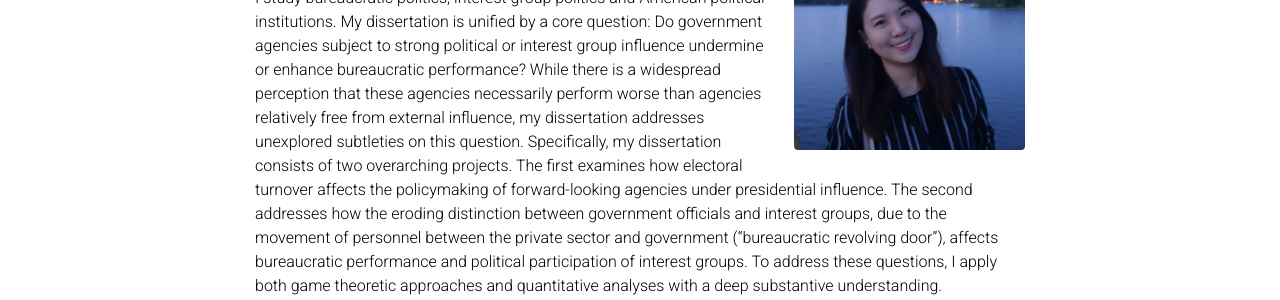
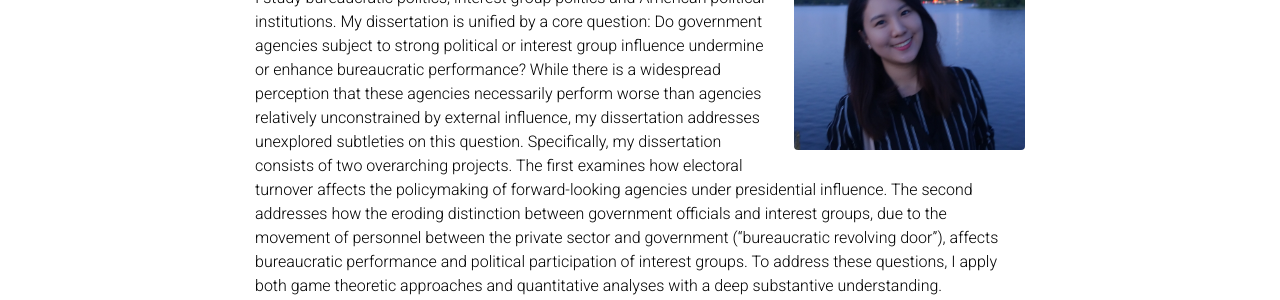
Before and after one commit to kyuwon-lee/kyuwon-lee.github.io, a Jekyll site: the page built from _pages/about.md, in a window 1280 px wide. Shown: the part 302-602 px from the top of the page. Built offline with Jekyll 4.4.1, drawn with Linux system fonts in a browser that asks for light colours; full-size pictures stand in for the smaller copies a plugin makes; comment, search, counter and statistics services are not loaded; a style sheet for code colours, icons or effects is not loaded; some of the changed text lies outside the part shown.

Commit message:
Update about.md

```diff
--- a/_pages/about.md
+++ b/_pages/about.md
@@ -17,7 +17,7 @@ profile:
 
 I am a PhD candidate in the Department of Politics at New York University. I received a BA and MA in Political Science and International Relations from Seoul National University.
 
-I study bureaucratic politics, interest group politics and American political institutions. My dissertation is unified by a core question: Do government agencies subject to strong political or interest group influence undermine or enhance bureaucratic performance? While there is a widespread perception that these agencies necessarily perform worse than agencies relatively free from external influence, my dissertation addresses unexplored subtleties on this question. Specifically, my dissertation consists of two overarching projects. The first examines how electoral turnover affects the policymaking of forward-looking agencies under presidential influence. The second addresses how the eroding distinction between government officials and interest groups, due to the movement of personnel between the private sector and government ("bureaucratic revolving door"), affects bureaucratic performance and political participation of interest groups. To address these questions, I apply both game theoretic approaches and quantitative analyses with a deep substantive understanding.
+I study bureaucratic politics, interest group politics and American political institutions. My dissertation is unified by a core question: Do government agencies subject to strong political or interest group influence undermine or enhance bureaucratic performance? While there is a widespread perception that these agencies necessarily perform worse than agencies relatively unconstrained by external influence, my dissertation addresses unexplored subtleties on this question. Specifically, my dissertation consists of two overarching projects. The first examines how electoral turnover affects the policymaking of forward-looking agencies under presidential influence. The second addresses how the eroding distinction between government officials and interest groups, due to the movement of personnel between the private sector and government ("bureaucratic revolving door"), affects bureaucratic performance and political participation of interest groups. To address these questions, I apply both game theoretic approaches and quantitative analyses with a deep substantive understanding.
 
 My work has been published or is forthcoming at _Journal of Politics_.
 
```
